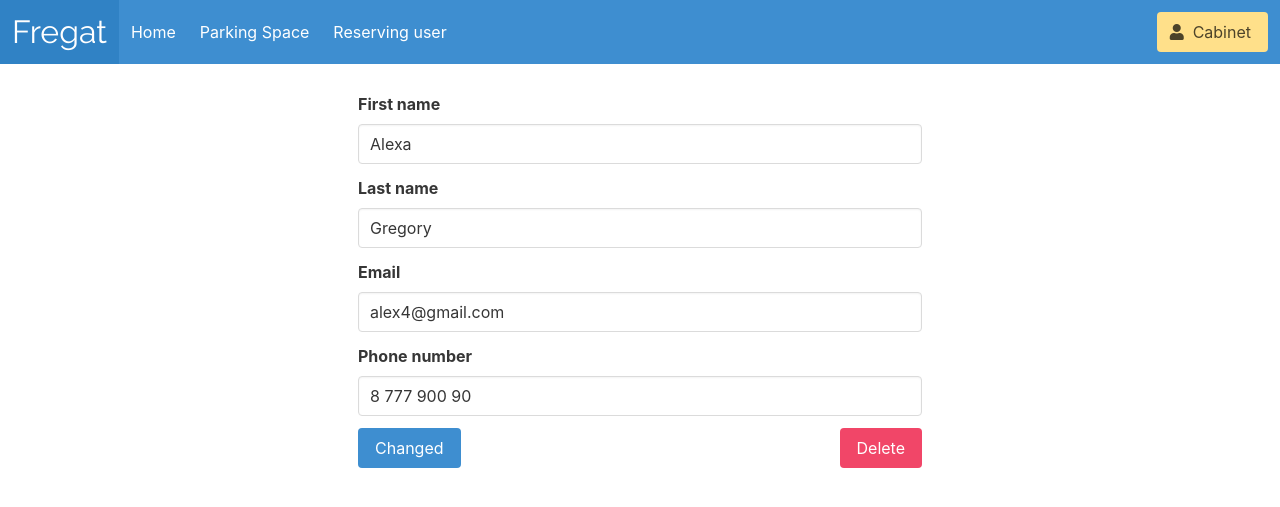
After one commit to AnsaganK/parking, a Django app: page /user/1/edit in a window 1280 px wide. The commit adds this page. Shown: the top 507 px of the page. Run offline with Django 4.2, Linux system fonts and the light colour scheme; a user stored in the database is signed in; data comes from the database, SQL or seed files in the repository; both versions use the stored data as it was after the commit; some libraries are stand-ins or nearby versions.

Commit message:
created reserving user pages

```diff
--- a/app/templates/app/base.html
+++ b/app/templates/app/base.html
@@ -53,6 +53,15 @@
             position: absolute !important;
             right: 0px !important;
         }
+
+        .form_title {
+            border-bottom: 1px solid #719fc0;
+            display: block;
+            padding: 6px;
+            text-align: right;
+            color: grey;
+            margin: 10px auto;
+        }
     </style>
 
     <link rel="preconnect" href="https://fonts.googleapis.com">
@@ -76,7 +85,7 @@
                 <span></span>
             </div>
         </div>
-
+        {% if request.user.is_authenticated %}
             <div id="navMenuColorprimary-example" class="navbar-menu">
                 <div class="navbar-start">
                     <a class="navbar-item" href="{% url 'app:base_page' %}">
@@ -85,10 +94,7 @@
                     <a class="navbar-item" href="{% url 'app:parking_list' %}">
                         Parking Space
                     </a>
-                <a class="navbar-item" href="">
-                    Reserve
-                </a>
-                <a class="navbar-item" href="">
+                    <a class="navbar-item" href="{% url 'app:reserving_user_list' %}">
                         Reserving user
                     </a>
                 </div>
@@ -98,7 +104,7 @@
                         <div class="field is-grouped">
                             <p class="control">
                                 <a class="button is-warning"
-                               href="">
+                                   href="{% url 'app:cabinet' %}">
               <span class="icon">
                 <i class="fas fa-user"></i>
               </span>
@@ -109,6 +115,7 @@
                     </div>
                 </div>
             </div>
+        {% endif %}
     </nav>
 </div>
 <div class="content">
--- /dev/null
+++ b/app/templates/app/reserving_user/edit.html
@@ -0,0 +1,57 @@
+{% extends 'app/base.html' %}
+
+{% block title %}
+    {{ reserving_user.full_name }}
+{% endblock %}
+
+{% block content %}
+    <div class="columns is-centered mt-4">
+        <div class="column is-6">
+            <form action="" method="post">
+                {% csrf_token %}
+                <div class="field">
+                    <label for="" class="label">
+                        First name
+                    </label>
+                    <div class="control">
+                        <input type="text" required class="input" name="first_name"
+                               value="{{ reserving_user.first_name }}">
+                    </div>
+                </div>
+                <div class="field">
+                    <label for="" class="label">
+                        Last name
+                    </label>
+                    <div class="control">
+                        <input type="text" class="input" name="last_name" value="{{ reserving_user.last_name }}">
+                    </div>
+                </div>
+                <div class="field">
+                    <label for="" class="label">
+                        Email
+                    </label>
+                    <div class="control">
+                        <input type="email" class="input" name="email" value="{{ reserving_user.email }}">
+                    </div>
+                </div>
+                <div class="field">
+                    <label for="" class="label">
+                        Phone number
+                    </label>
+                    <div class="control">
+                        <input type="text" class="input" name="phone" value="{{ reserving_user.phone }}">
+                    </div>
+                </div>
+                <div class="columns is-centered">
+                    <div class="column is-6">
+                        <button type="submit" class="button is-info">Changed</button>
+                    </div>
+                    <div class="column is-6"  style="text-align: end">
+                        <a href="{% url 'app:reserving_user_delete' reserving_user.id %}" class="button is-danger">Delete</a>
+                    </div>
+                </div>
+            </form>
+        </div>
+    </div>
+
+{% endblock %}
--- a/app/urls.py
+++ b/app/urls.py
@@ -7,4 +7,8 @@ urlpatterns = [
     path('parking', views.parking_list, name='parking_list'),
     path('parking/<slug:slug>', views.parking_detail, name='parking_detail'),
     path('parking/<slug:slug>/reserve/create', views.reserve_create, name='reserve_create'),
+    path('cabinet', views.cabinet, name='cabinet'),
+    path('user', views.reserving_user_list, name='reserving_user_list'),
+    path('user/<int:pk>/edit', views.reserving_user_edit, name='reserving_user_edit'),
+    path('user/<int:pk>/delete', views.reserving_user_delete, name='reserving_user_delete'),
 ]
--- a/app/views.py
+++ b/app/views.py
@@ -3,7 +3,7 @@ from django.contrib.auth.decorators import login_required
 from django.db.models import Q
 from django.shortcuts import render, get_object_or_404, redirect, reverse
 from pytils.translit import slugify
-from app.forms import ParkingSpaceForm, ReserveForm
+from app.forms import ParkingSpaceForm, ReserveForm, ReservingUserForm
 from app.models import ParkingSpace, ReservingUser, Reserve
 from app.utils import show_form_errors, get_paginator, str_to_date, date_to_str
 from datetime import datetime, timedelta
@@ -101,3 +101,36 @@ def reserve_create(request, slug):
     reserving_users = ReservingUser.objects.all()
     return render(request, 'app/reserve/create.html',
                   {'parking_space': parking_space, 'reserving_users': reserving_users})
+
+
+@login_required()
+def reserving_user_list(request):
+    reserving_users = ReservingUser.objects.all()
+    return render(request, 'app/reserving_user/list.html', {'reserving_users': reserving_users})
+
+
+@login_required()
+def reserving_user_edit(request, pk):
+    reserving_user = get_object_or_404(ReservingUser, id=pk)
+    if request.method == 'POST':
+        form = ReservingUserForm(request.POST, instance=reserving_user)
+        if form.is_valid():
+            form.save()
+            messages.success(request, 'User changed')
+        else:
+            show_form_errors(request, form.errors)
+        return redirect(reverse('app:reserving_user_list'))
+    return render(request, 'app/reserving_user/edit.html', {'reserving_user': reserving_user})
+
+
+@login_required()
+def reserving_user_delete(request, pk):
+    reserving_user = get_object_or_404(ReservingUser, id=pk)
+    reserving_user.delete()
+    messages.success(request, 'User deleted')
+    return redirect(reverse('app:reserving_user_list'))
+
+
+@login_required()
+def cabinet(request):
+    return render(request, 'app/employee/cabinet.html')
--- a/parking/settings.py
+++ b/parking/settings.py
@@ -100,6 +100,9 @@ AUTH_PASSWORD_VALIDATORS = [
 # Internationalization
 # https://docs.djangoproject.com/en/4.0/topics/i18n/
 
+LOGIN_REDIRECT_URL = "app:base_page"
+LOGOUT_REDIRECT_URL = "login"
+
 LANGUAGE_CODE = 'en-us'
 
 TIME_ZONE = 'UTC'
--- a/parking/urls.py
+++ b/parking/urls.py
@@ -1,7 +1,13 @@
 from django.contrib import admin
 from django.urls import path, include
+from django.contrib.auth import views as acc
 
 urlpatterns = [
     path('admin/', admin.site.urls),
     path('', include('app.urls', namespace='app')),
 ]
+
+urlpatterns += [
+    path('accounts/login/', acc.LoginView.as_view(), name='login'),
+    path('accounts/logout/', acc.LogoutView.as_view(), name='logout'),
+]
```
Also changed, not shown: app/forms.py (+6 -1 lines), app/templates/404.html (added, +9 -0 lines), app/templates/app/employee/cabinet.html (added, +11 -0 lines), app/templates/app/reserving_user/list.html (added, +29 -0 lines), app/templates/registration/login.html (added, +32 -0 lines), db.sqlite3. Lines whose indentation alone changed are shown as unchanged.
